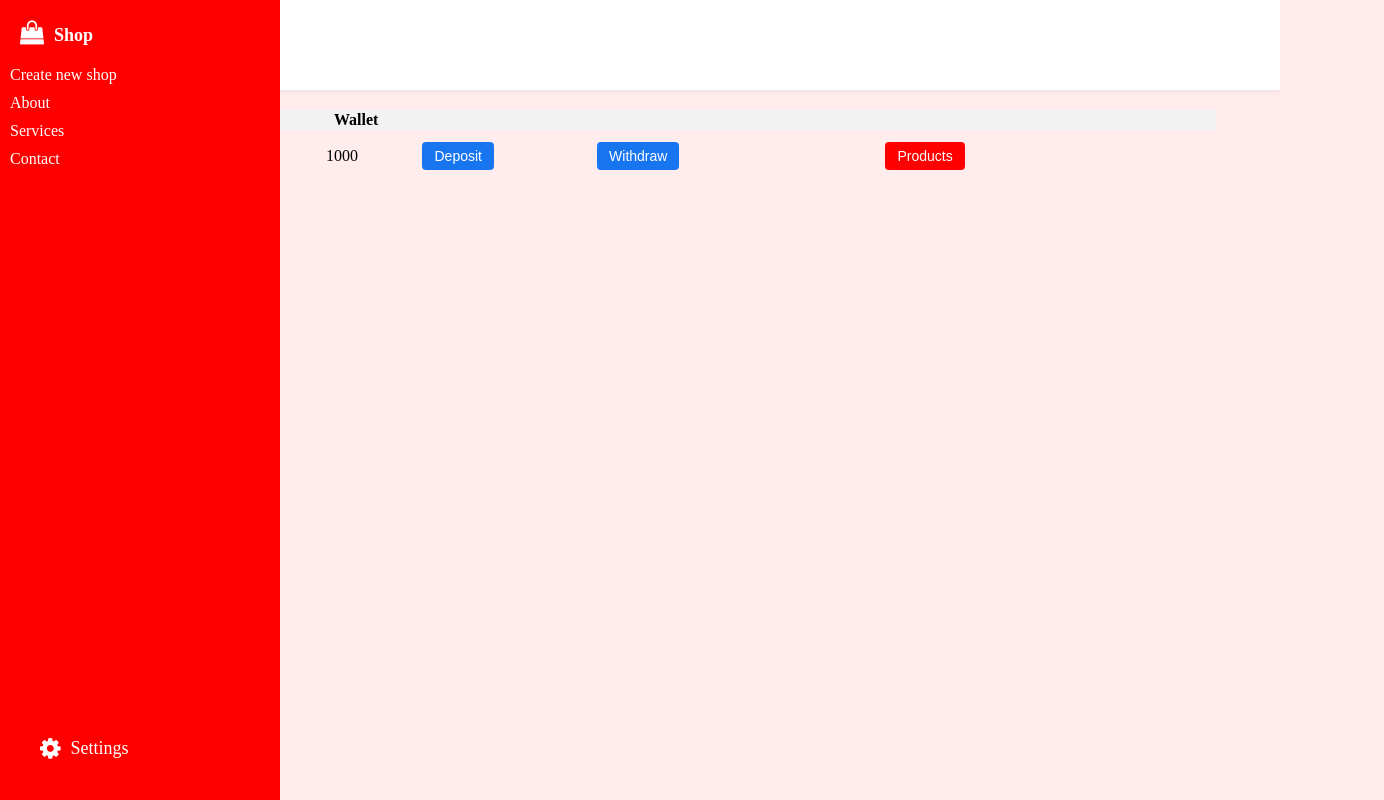
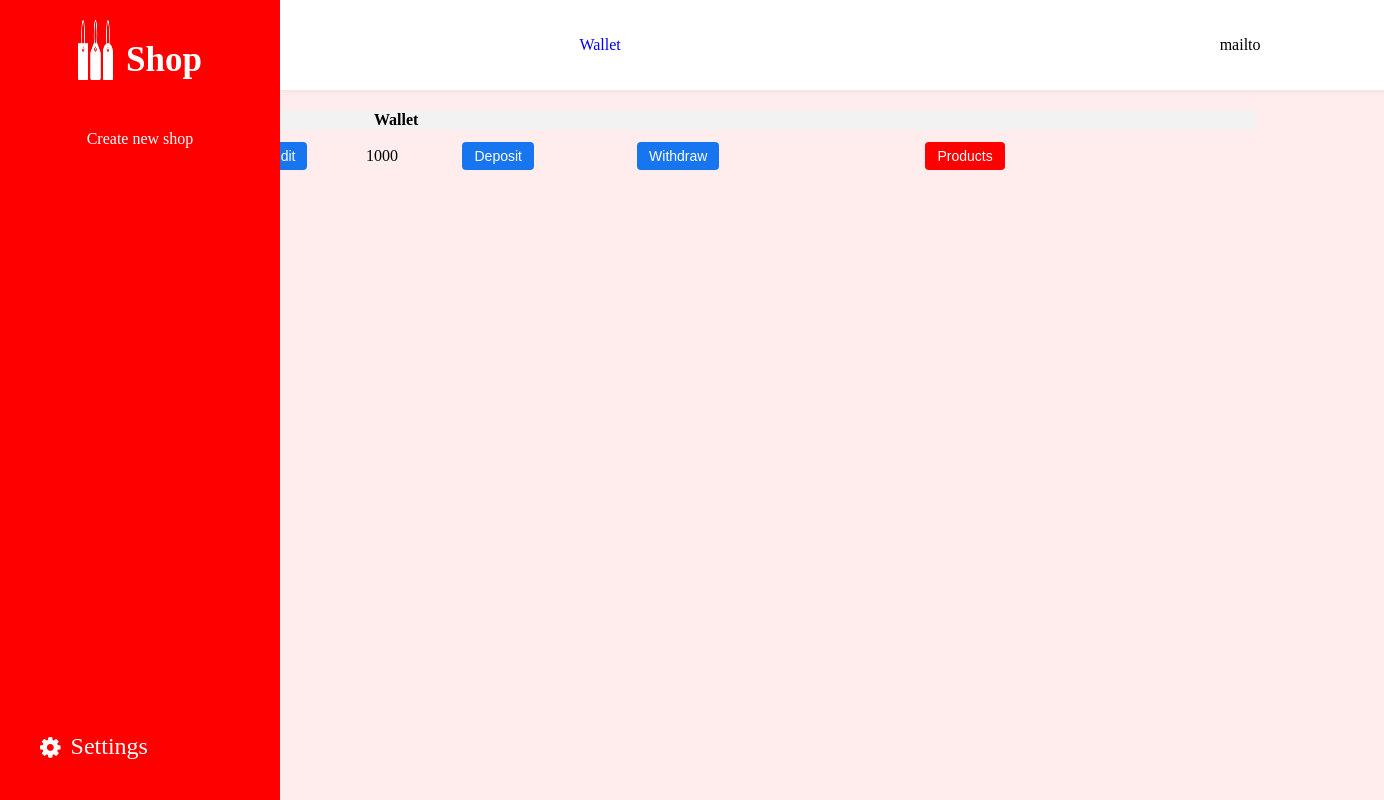
Before and after one commit to DGryanko/shop-gui, a plain HTML site: page merchant_home_page.html in a window 1280 px wide. Shown: the whole page, 1384 px wide, since content can reach past the window. Drawn offline with Linux system fonts and the light colour scheme; no server answers.

Commit message:
Add animations to burger and header/ Change bag

```diff
--- a/CSS/burger.css
+++ b/CSS/burger.css
@@ -2,6 +2,8 @@
     width: 104px;
     height: 100%;
     position: fixed;
+    display: flex;
+    flex-direction: column;
     top: 0;
     left: 0;
     background-color: #ff0000;
@@ -13,10 +15,26 @@
     width: 280px;
 }
 
+.shifted {
+    transform: translateX(104px);
+    transition: all 0.3s ease-in-out;
+}
+
+.open {
+    visibility: hidden;
+    opacity: 0;
+    transition:0.3s ease-in-out;
+}
+
 .burger-menu__item {
+    display: flex;
+    flex-direction: row;
+    justify-content: center;
     color: #ffffff;
     padding: 20px;
-    font-size: 18px;
+    font-size: 24px;
+    font-weight: 500;
+
 }
 
 .burger-menu__list {
@@ -24,9 +42,12 @@
     list-style: none;
     margin: 0;
     padding: 0;
+    padding-top: 30px;
 }
 
+
 .burger-menu:hover .burger-menu__list {
+    opacity: 1;
     display: block;
 }
 
@@ -35,9 +56,11 @@
 }
 
 .burger-menu__list li a {
+    width: 100%;
     color: #ffffff;
     text-decoration: none;
     padding: 10px;
+    font-family: HeliosC;
 }
 
 .burger-menu__list li a:hover {
@@ -51,6 +74,7 @@
     left: 20px;
     display: flex;
     align-items: center;
+    font-family: HeliosC;
 }
 
 .burger-menu__item.settings i {
@@ -58,12 +82,24 @@
     margin-right: 10px;
 }
 
-    .create-shop {
+.shop {
+    font-size: 35px;
     font-weight: bold;
     padding-top: 20px;
 }
 
-    .create-shop i {
+.shop i {
     font-size: 24px;
     margin-right: 10px;
 }
+
+.new_shop {
+    text-align: center;
+}
+
+.shopping_bag {
+    width: 35px;
+    padding-right: 13px;
+    transform: rotate(90deg);
+    transition: 0.3s ease-in-out;
+}
--- a/CSS/style.css
+++ b/CSS/style.css
@@ -64,6 +64,9 @@ html {
 body {
     margin: 0;
     padding: 0;
+    display: flex;
+    justify-content: space-between;
+    flex-direction: column;
 }
 
 .background {
@@ -95,9 +98,13 @@ body {
 }
 
 .header_merchant {
+    width: 100%;
+    display: flex;
+    flex-direction: row;
+    justify-content: space-around;
+    align-items: center;
     background: #FFFFFF;
     box-shadow: 0px 2px 5px rgba(0, 0, 0, 0.05);
-    z-index: 9999;
     height: 90px;
     left: 0px;
     right: 0px;
--- a/CSS/table.css
+++ b/CSS/table.css
@@ -1,7 +1,8 @@
-/* Add your custom CSS here */
-.table-container {
-    width: 100%;
+/* CSS table */
+.table_container {
+    /* width: 100%; */
     display: flex;
+    flex-direction: column;
     justify-content: center;
     margin-top: 20px;
 }
--- a/merchant_home_page.html
+++ b/merchant_home_page.html
@@ -15,21 +15,22 @@
 
 <body class="background_merchant_home_page">
     <div class="burger-menu">
-        <div class="burger-menu__item create-shop"><i class="fa fa-shopping-bag"></i>Shop</div>
+        <div class="burger-menu__item ">
+            <img class="shopping_bag" src="./src/Frame.png">
+            <span class="open shop">Shop</span>
+        </div>
         <ul class="burger-menu__list">
-            <li><a href="#">Create new shop</a></li>
-            <li><a href="#">About</a></li>
-            <li><a href="#">Services</a></li>
-            <li><a href="#">Contact</a></li>
+            <li class="new_shop"><a href="#">Create new shop</a></li>
         </ul>
-        <div><a href="#" class="burger-menu__item settings"><i class="fa fa-cog"></i>Settings</a></div>
+        <div><a href="#" class="burger-menu__item settings"><i class="fa fa-cog"></i><span
+                    class="open"></span>Settings</span></a></div>
     </div>
-    <header class="header_merchant">
-        <a href="#">Wallet</a>
-        <a>mailto</a>
+    <header class="header_merchant shifted">
+        <div><a href="#">Wallet</a></div>
+        <div><a>mailto</a></div>
     </header>
     <!-- Main content -->
-    <div class="table-container">
+    <div class="table_container shifted">
         <table>
             <thead>
                 <tr>
@@ -60,14 +61,26 @@
     <script>
         const burgerMenu = document.querySelector('.burger-menu');
         const menuList = document.querySelector('.burger-menu__list');
+        const openItem = document.querySelector('.open');
+        const bag = document.querySelector('.shopping_bag');
+        const shifted = document.querySelector('.shifted');
 
         burgerMenu.addEventListener('mouseenter', () => {
             burgerMenu.classList.add('burger-menu--open');
+            openItem.style.opacity = "1";
+            openItem.style.visibility = 'visible';
+            bag.style.transform = "rotate(0deg)"
+            shifted.style.transform = "translateX(280px)";
         });
 
         burgerMenu.addEventListener('mouseleave', () => {
             burgerMenu.classList.remove('burger-menu--open');
+            openItem.style.opacity = "0";
+            openItem.style.visibility = 'hidden';
+            bag.style.transform = "rotate(90deg)"
+            shifted.style.transform = "translateX(104px)"
         });
+
 
         menuList.addEventListener('mouseenter', () => {
             burgerMenu.classList.add('burger-menu--open');
@@ -139,6 +152,7 @@
         }
 
         loadShops();
+
     </script>
 
 </body>
```
Lines whose indentation alone changed are shown as unchanged.
